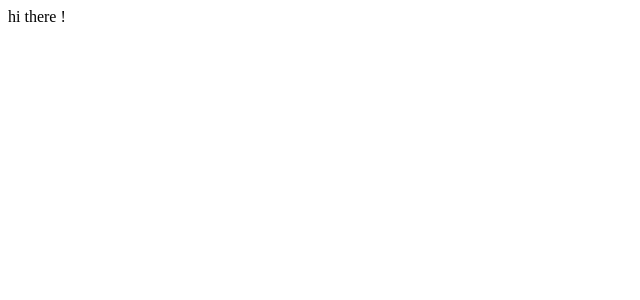
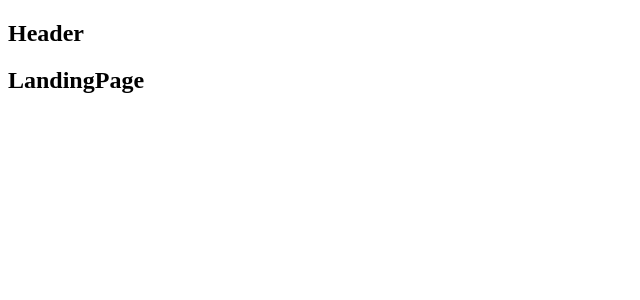
Before and after one commit to Yassine56/mailchimp, a React (Create React App) app in the folder client/: page / in a window 1280 px wide. Shown: the top 300 px of the page, without its empty margins (0-640 px from the left). Built offline with nearby package versions, Linux system fonts and the light colour scheme.

Commit message:
basic react routing + materialize css

```diff
--- a/client/package.json
+++ b/client/package.json
@@ -8,6 +8,7 @@
     }
   },
   "dependencies": {
+    "materialize-css": "^1.0.0",
     "react": "^16.5.2",
     "react-dom": "^16.5.2",
     "react-redux": "^5.0.7",
--- a/client/src/components/App.js
+++ b/client/src/components/App.js
@@ -1,9 +1,24 @@
 import React from 'react';
+import {BrowserRouter, Route} from 'react-router-dom';
+// BrowserRouter (brain ) tells react router how to behave, looks at currentURL and change the set of components visible
+// on the scree
+// Route used to setup a rule between the url and component
+
+const Header = () => <h2> Header </h2>
+const Dashboard = () => <h2> Dashboard </h2>
+const LandingPage = () => <h2> LandingPage </h2>
+const SurveyNew = () => <h2> SurvewNew </h2>
 
 const App = () => {
   return (
     <div>
-      hi there !
+      <BrowserRouter>
+          <div>
+          <Route path="/" component={Header} />
+          <Route exact path="/" component={LandingPage} />
+          <Route path="/surveys" component={Dashboard} />
+          </div>
+      </BrowserRouter>
     </div>
   );
 };
--- a/client/src/index.js
+++ b/client/src/index.js
@@ -2,10 +2,13 @@
 import App from './components/App'
 import React from 'react';
 import ReactDOM from 'react-dom';
+
 import { Provider } from 'react-redux';
 import { createStore, applyMiddleware} from 'redux';
 
-const store = createStore(()=>[], {}, applyMiddleware() );
 
-ReactDOM.render(<Provider store={store}><App /></Provider>,
-   document.querySelector('#root'));
+import reducers from './reducers';
+
+const store = createStore(reducers, {}, applyMiddleware() );
+
+ReactDOM.render(<Provider store={store}><App /></Provider>,document.querySelector('#root'));
--- /dev/null
+++ b/client/src/reducers/authReducer.js
@@ -0,0 +1,7 @@
+export default function (state = {}, action ) {
+  switch (action.type) {
+    default:
+      return state;
+  };
+
+};
--- /dev/null
+++ b/client/src/reducers/index.js
@@ -0,0 +1,7 @@
+import { combineReducers } from 'redux';
+import authReducer from './authReducer';
+
+export default combineReducers ({
+  // whatever key we put into the combinereducer are gonna be present into the state object.
+  auth : authReducer
+});
```
Also changed, not shown: 1 other file (tests, documents, lock files or other folders).
